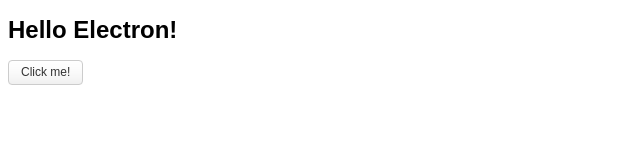
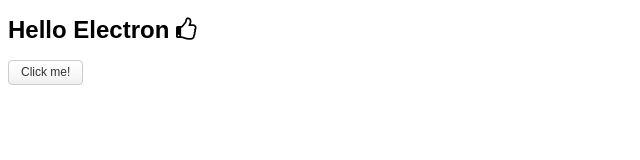
Before and after one commit to hokaccha/electron-starter, a React app: page / in a window 1280 px wide. Shown: the top 160 px of the page, without its empty margins (0-640 px from the left). Built offline with nearby package versions, Linux system fonts and the light colour scheme; the HTML template or start-up script is replaced by a standard one.

Commit message:
Font awesome

```diff
--- a/package.json
+++ b/package.json
@@ -6,6 +6,7 @@
   },
   "dependencies": {
     "electron": "^1.7.10",
+    "font-awesome": "^4.7.0",
     "react": "^16.2.0",
     "react-dom": "^16.2.0"
   },
--- a/src/renderer/app.css
+++ b/src/renderer/app.css
@@ -1,3 +1,5 @@
+@import "../node_modules/font-awesome/css/font-awesome.css";
+
 .App {
   font-family: sans-serif;
 }
--- a/src/renderer/app.tsx
+++ b/src/renderer/app.tsx
@@ -1,13 +1,12 @@
+import './app.css';
 import * as React from 'react';
 import * as ReactDOM from 'react-dom';
 import Button from './components/Button';
 
-import './app.css';
-
 class App extends React.Component<any, any> {
   render() {
     return <div className="App">
-      <h1>Hello Electron!</h1>
+      <h1>Hello Electron <i className="fa fa-thumbs-o-up" /></h1>
       <Button onClick={e => this.handleClickButton()}>Click me!</Button>
     </div>;
   }
--- a/webpack.config.js
+++ b/webpack.config.js
@@ -33,7 +33,7 @@
         test: /\.css$/,
         use: ExtractTextPlugin.extract({
           loader: 'css-loader',
-          options: { sourceMap: true },
+          options: { sourceMap: true, import: false },
         }),
       },
     ],
```
